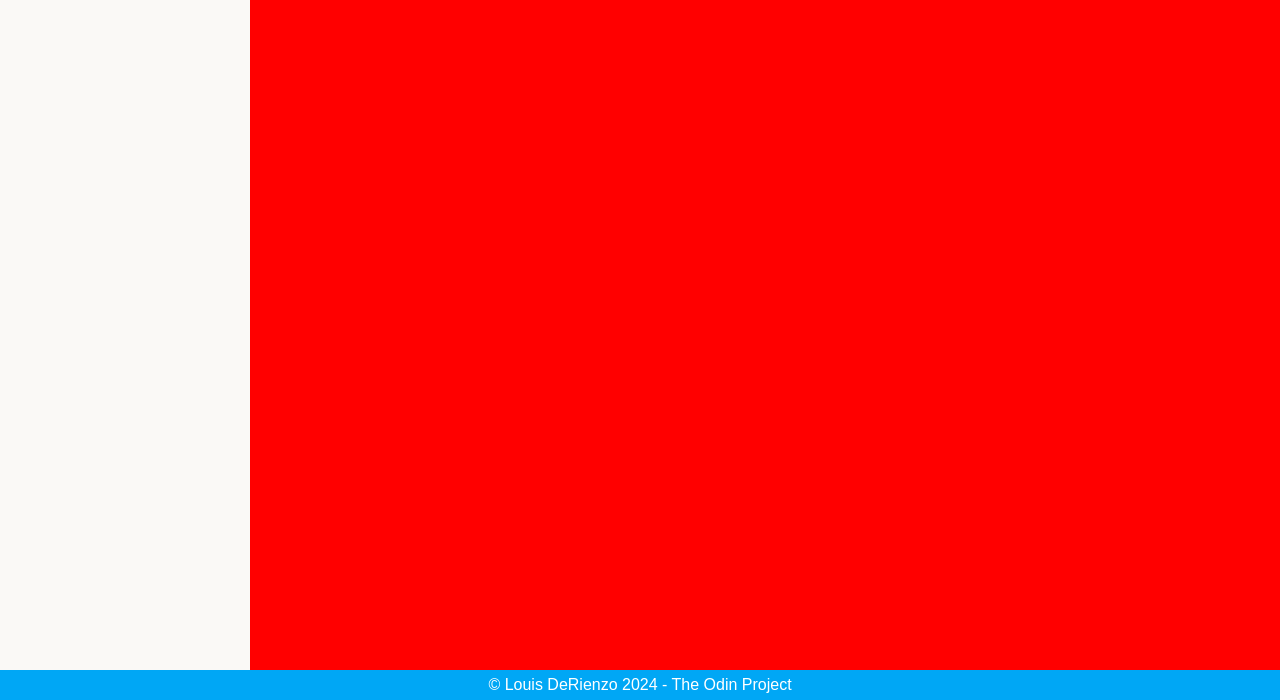
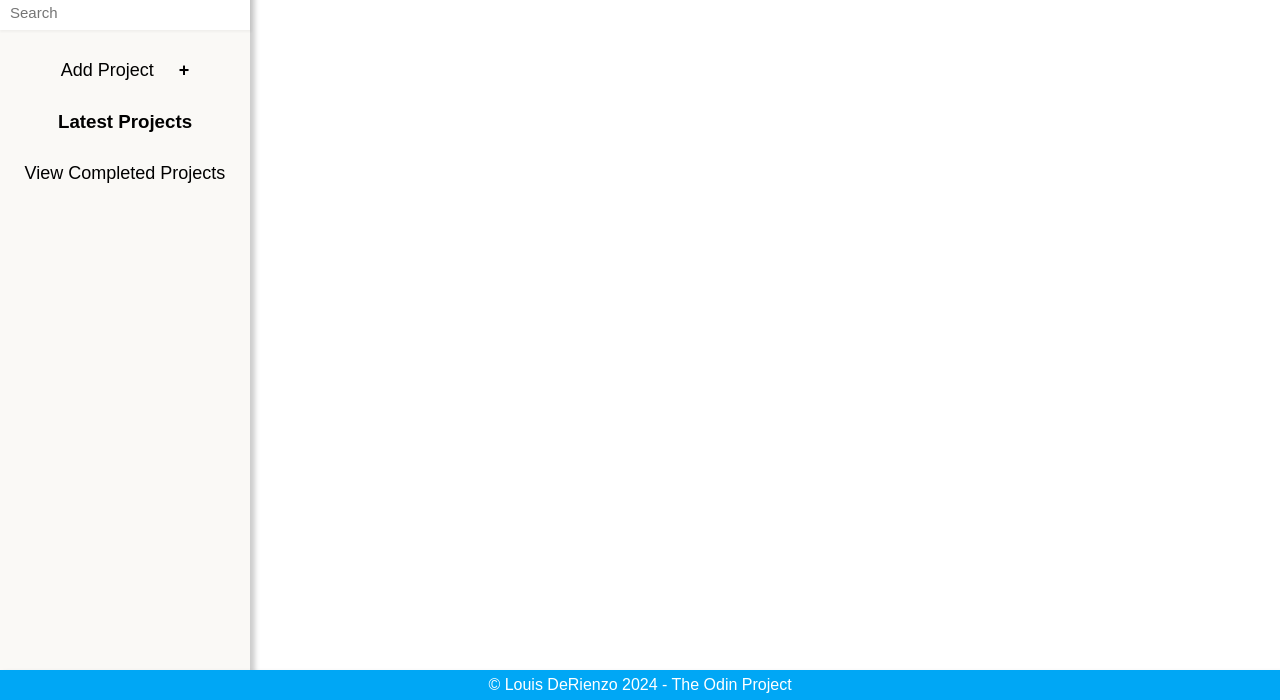
Before and after one commit to GetLouied/TaskFlow, a website built with webpack: page src/index.html in a window 1280 px wide. Shown: the part 100-800 px from the top of the page. Built offline with nearby package versions, Linux system fonts and the light colour scheme.

Commit message:
Add sidebar with styling

```diff
--- a/src/index.html
+++ b/src/index.html
@@ -10,7 +10,16 @@
         <img src="./assets/images/taskFlowLogo.png" alt="Task Flow Logo" width="150px">
     </header>
     <div id="container">
-        <aside id="sidebar"></aside>
+        <aside id="sidebar">
+            <label for="search" class="search">
+                <input type="search" id="search" placeholder="Search">
+            </label>
+            <button class="hoverShade">Add Project <span class="addPlus">+</span></button>
+            <div id="recentProjects">
+            <h3>Latest Projects</h3>
+            </div>
+            <button class="hoverShade">View Completed Projects</button>
+        </aside>
         <main id="content"></main>
     </div>
     <footer>
--- a/src/styles.css
+++ b/src/styles.css
@@ -1,3 +1,5 @@
+/********* Base Variabes & Layout *********/
+
 :root {
     --off-white: #FAF9F6;
     --main-blue: #00A7F5;
@@ -16,6 +18,7 @@ html, body {
     padding: 0;
     overflow: hidden;
 }
+
 body {
     display: flex;
     flex-direction: column;
@@ -30,21 +33,14 @@ header {
     display: flex;
     justify-content: center;
     align-items: center;
-}
 
-#container {
-    display: flex;
-    flex: 1;
-}
-
-#sidebar {
-    background-color: var(--off-white);
-    width: 250px;
+    box-shadow: 4px 4px 5px 1px rgb(0 0 0 / 20%);
+    z-index: 1;
 }
 
 main {
     flex: 1;
-    background-color: red;
+    background-color: white;
     overflow: auto;
 }
 
@@ -57,4 +53,92 @@ footer {
     display: flex;
     justify-content: center;
     align-items: center;
+
+    box-shadow: 4px 4px 5px 1px rgb(0 0 0 / 20%);
+    z-index: 3;
 }
+
+#container {
+    display: flex;
+    flex: 1;
+}
+
+/********* Sidebar *********/
+
+#sidebar {
+    background-color: var(--off-white);
+    width: 250px;
+    box-shadow: 4px 4px 5px 1px rgb(0 0 0 / 20%);
+    z-index: 2;
+
+    display: flex;
+    flex-direction: column;
+    align-items: center;
+    padding-top: 20px;
+    gap: 20px;
+}
+
+#sidebar button {
+    background: none;
+    border: none;
+    font-size: 18px;
+    padding: 10px;
+}
+
+#search {
+    border: none;
+    width: 100%;
+    padding: 10px;
+    height: 35px;
+    font-size: 15px;
+
+    box-shadow: 1px 1px 2px 1px rgb(0 0 0 / 4%);
+}
+.search {
+    width: 100%;
+}
+
+.addPlus {
+    border: 5spx solid white;
+    border-radius: 100px;
+    padding-left: 20px;
+    font-weight: bold;
+}
+
+#sidebar .hoverShade {
+    position: relative;
+    background-color: transparent;
+    transition: background-color 0.5s ease-in-out, padding-right 0.5s ease-in-out;
+    padding-right: 10px;
+    color: black;
+    width: 100%;
+}
+
+#sidebar .hoverShade::before {
+    content: '';
+    position: absolute;
+    top: 0;
+    left: 100%;
+    bottom: 0;
+    right: 0;
+    background-color: var(--main-blue);
+    z-index: -1;
+    transition: left 0.5s ease-in-out;
+}
+
+#sidebar .hoverShade:hover::before {
+    left: 0;
+}
+
+#sidebar .hoverShade:hover {
+    color: white;
+    padding-right: 15px;
+}
+
+/********* Project Modal *********/
+
+/********* Task Modal *********/
+
+/********* Projects *********/
+
+/********* Tasks *********/
```
Also changed, not shown: src/views/modalView.js (added).
